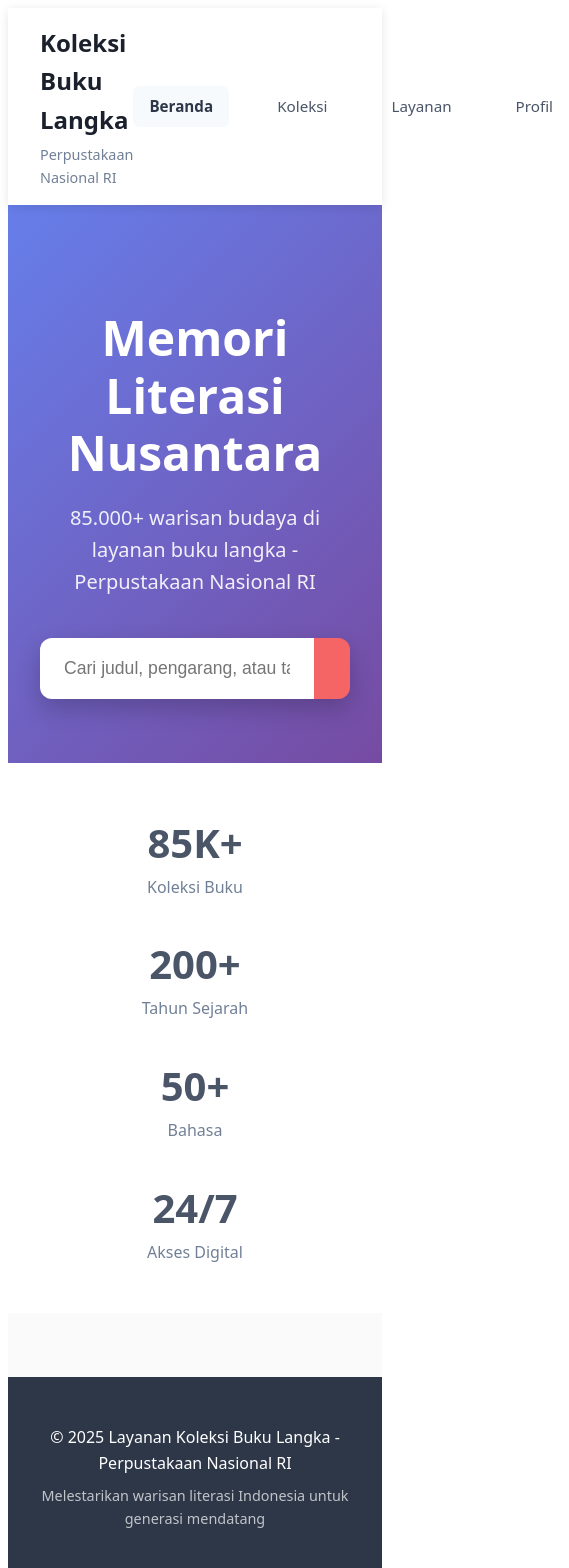
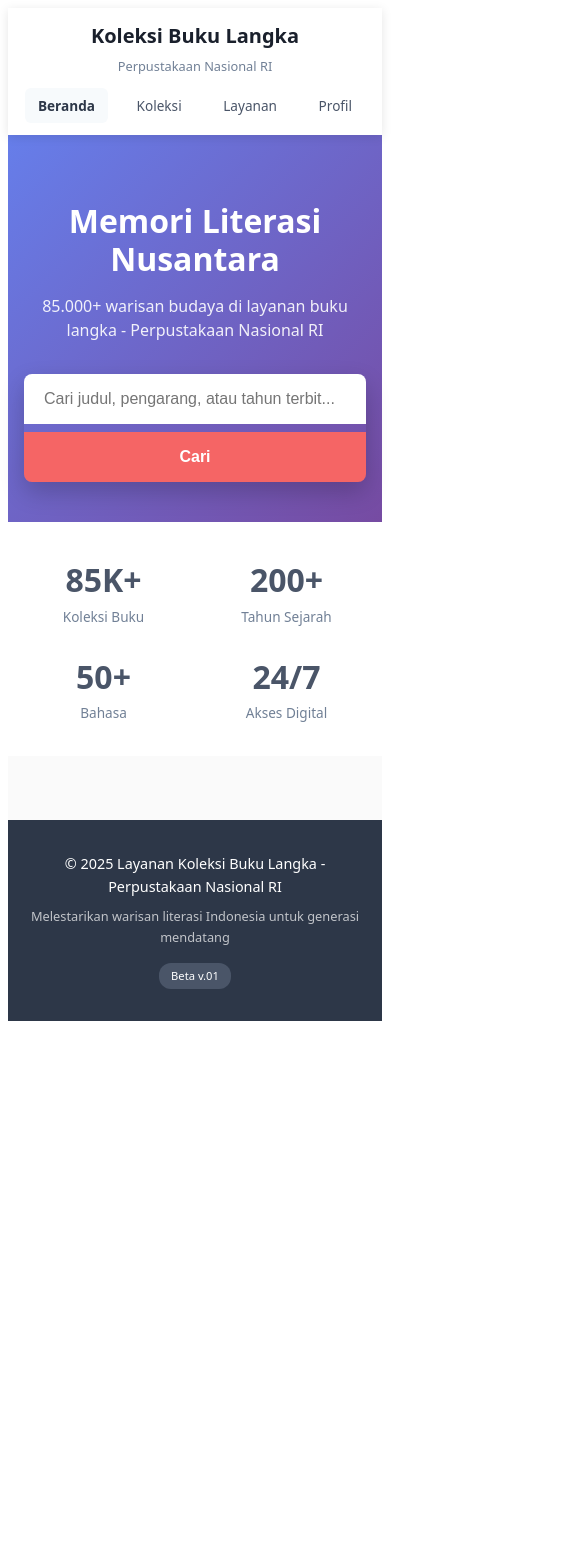
Before and after one commit to aditya-tn/perpustakaan-buku-langka-pusat, a Next.js app: page / in a window 390 px wide. Shown: the top 1568 px of the page, 569 px wide, since content can reach past the window. After the commit the page ends 1029 px from the top, so only its background shows below. Built offline with nearby package versions, Linux system fonts and the light colour scheme.

Commit message:
Update index.js

```diff
--- a/pages/index.js
+++ b/pages/index.js
@@ -9,6 +9,18 @@ export default function Home() {
   const [currentPage, setCurrentPage] = useState(1)
   const [itemsPerPage, setItemsPerPage] = useState(20)
   const [showStats, setShowStats] = useState(true)
+  const [isMobile, setIsMobile] = useState(false)
+
+  // Detect mobile screen
+  useEffect(() => {
+    const checkMobile = () => {
+      setIsMobile(window.innerWidth < 768)
+    }
+
+    checkMobile()
+    window.addEventListener('resize', checkMobile)
+    return () => window.removeEventListener('resize', checkMobile)
+  }, [])
 
   // Hide stats when search results appear
   useEffect(() => {
@@ -115,13 +127,14 @@ export default function Home() {
       <Head>
         <title>Koleksi Buku Langka - Perpustakaan Nasional RI</title>
         <meta name="description" content="Temukan khazanah literatur langka Indonesia dari koleksi Perpustakaan Nasional RI" />
+        <meta name="viewport" content="width=device-width, initial-scale=1" />
       </Head>
 
-      {/* Modern Header */}
+      {/* Modern Header - Responsive */}
       <header style={{
         backgroundColor: 'white',
         boxShadow: '0 2px 10px rgba(0,0,0,0.1)',
-        padding: '1rem 0',
+        padding: isMobile ? '0.75rem 1rem' : '1rem 0',
         position: 'sticky',
         top: 0,
         zIndex: 100
@@ -129,14 +142,16 @@ export default function Home() {
         <div style={{
           maxWidth: '1200px',
           margin: '0 auto',
-          padding: '0 2rem',
+          padding: isMobile ? '0' : '0 2rem',
           display: 'flex',
           justifyContent: 'space-between',
-          alignItems: 'center'
+          alignItems: 'center',
+          flexDirection: isMobile ? 'column' : 'row',
+          gap: isMobile ? '0.75rem' : '0'
         }}>
-          <div>
+          <div style={{ textAlign: isMobile ? 'center' : 'left' }}>
             <h1 style={{
-              fontSize: '1.5rem',
+              fontSize: isMobile ? '1.25rem' : '1.5rem',
               fontWeight: '700',
               color: '#1a202c',
               margin: 0
@@ -144,7 +159,7 @@ export default function Home() {
               Koleksi Buku Langka
             </h1>
             <p style={{
-              fontSize: '0.9rem',
+              fontSize: isMobile ? '0.8rem' : '0.9rem',
               color: '#718096',
               margin: '0.25rem 0 0 0'
             }}>
@@ -152,13 +167,19 @@ export default function Home() {
             </p>
           </div>
 
-          <nav style={{ display: 'flex', gap: '2rem', alignItems: 'center' }}>
+          <nav style={{
+            display: 'flex',
+            gap: isMobile ? '1rem' : '2rem',
+            alignItems: 'center',
+            flexWrap: 'wrap',
+            justifyContent: isMobile ? 'center' : 'flex-end'
+          }}>
             <a href="/" style={{
               color: '#2d3748',
               textDecoration: 'none',
               fontWeight: '600',
-              fontSize: '0.95rem',
-              padding: '0.5rem 1rem',
+              fontSize: isMobile ? '0.85rem' : '0.95rem',
+              padding: isMobile ? '0.4rem 0.8rem' : '0.5rem 1rem',
               borderRadius: '6px',
               backgroundColor: '#f7fafc'
             }}>
@@ -167,8 +188,8 @@ export default function Home() {
             <a href="/koleksi" style={{
               color: '#4a5568',
               textDecoration: 'none',
-              fontSize: '0.95rem',
-              padding: '0.5rem 1rem',
+              fontSize: isMobile ? '0.85rem' : '0.95rem',
+              padding: isMobile ? '0.4rem 0.8rem' : '0.5rem 1rem',
               borderRadius: '6px',
               transition: 'all 0.2s'
             }}>
@@ -177,8 +198,8 @@ export default function Home() {
             <a href="/layanan" style={{
               color: '#4a5568',
               textDecoration: 'none',
-              fontSize: '0.95rem',
-              padding: '0.5rem 1rem',
+              fontSize: isMobile ? '0.85rem' : '0.95rem',
+              padding: isMobile ? '0.4rem 0.8rem' : '0.5rem 1rem',
               borderRadius: '6px',
               transition: 'all 0.2s'
             }}>
@@ -187,8 +208,8 @@ export default function Home() {
             <a href="/profil" style={{
               color: '#4a5568',
               textDecoration: 'none',
-              fontSize: '0.95rem',
-              padding: '0.5rem 1rem',
+              fontSize: isMobile ? '0.85rem' : '0.95rem',
+              padding: isMobile ? '0.4rem 0.8rem' : '0.5rem 1rem',
               borderRadius: '6px',
               transition: 'all 0.2s'
             }}>
@@ -198,16 +219,16 @@ export default function Home() {
         </div>
       </header>
 
-      {/* Modern Hero Section */}
+      {/* Modern Hero Section - Responsive */}
       <section style={{
         background: 'linear-gradient(135deg, #667eea 0%, #764ba2 100%)',
         color: 'white',
-        padding: '4rem 2rem',
+        padding: isMobile ? '2.5rem 1rem' : '4rem 2rem',
         textAlign: 'center'
       }}>
         <div style={{ maxWidth: '800px', margin: '0 auto' }}>
           <h2 style={{
-            fontSize: '3rem',
+            fontSize: isMobile ? '2rem' : '3rem',
             fontWeight: '800',
             marginBottom: '1rem',
             lineHeight: '1.2'
@@ -215,10 +236,11 @@ export default function Home() {
             Memori Literasi Nusantara
           </h2>
           <p style={{
-            fontSize: '1.25rem',
-            marginBottom: '2.5rem',
+            fontSize: isMobile ? '1rem' : '1.25rem',
+            marginBottom: isMobile ? '2rem' : '2.5rem',
             opacity: 0.9,
-            fontWeight: '300'
+            fontWeight: '300',
+            lineHeight: '1.5'
           }}>
             85.000+ warisan budaya di layanan buku langka - Perpustakaan Nasional RI
           </p>
@@ -226,8 +248,9 @@ export default function Home() {
           <form onSubmit={handleSearch} style={{ maxWidth: '600px', margin: '0 auto' }}>
             <div style={{
               display: 'flex',
-              gap: '0',
-              borderRadius: '12px',
+              flexDirection: isMobile ? 'column' : 'row',
+              gap: isMobile ? '0.5rem' : '0',
+              borderRadius: isMobile ? '8px' : '12px',
               overflow: 'hidden',
               boxShadow: '0 10px 25px rgba(0,0,0,0.2)'
             }}>
@@ -238,9 +261,9 @@ export default function Home() {
                 placeholder="Cari judul, pengarang, atau tahun terbit..."
                 style={{
                   flex: 1,
-                  padding: '1.25rem 1.5rem',
+                  padding: isMobile ? '1rem 1.25rem' : '1.25rem 1.5rem',
                   border: 'none',
-                  fontSize: '1.1rem',
+                  fontSize: isMobile ? '1rem' : '1.1rem',
                   outline: 'none'
                 }}
               />
@@ -250,12 +273,13 @@ export default function Home() {
                 style={{
                   backgroundColor: '#f56565',
                   color: 'white',
-                  padding: '0 2.5rem',
+                  padding: isMobile ? '1rem 1.5rem' : '0 2.5rem',
                   border: 'none',
-                  fontSize: '1.1rem',
+                  fontSize: isMobile ? '1rem' : '1.1rem',
                   fontWeight: '600',
                   cursor: 'pointer',
-                  transition: 'all 0.2s'
+                  transition: 'all 0.2s',
+                  minWidth: isMobile ? 'auto' : '120px'
                 }}
               >
                 {loading ? '🔍' : 'Cari'}
@@ -265,11 +289,11 @@ export default function Home() {
         </div>
       </section>
 
-      {/* Stats Section dengan Smooth Transition */}
+      {/* Stats Section dengan Smooth Transition - Responsive */}
       {showStats && (
         <section style={{
           backgroundColor: 'white',
-          padding: '3rem 2rem',
+          padding: isMobile ? '2rem 1rem' : '3rem 2rem',
           transition: 'all 0.3s ease-in-out',
           opacity: showStats ? 1 : 0,
           transform: showStats ? 'translateY(0)' : 'translateY(-20px)'
@@ -278,49 +302,50 @@ export default function Home() {
             maxWidth: '1200px',
             margin: '0 auto',
             display: 'grid',
-            gridTemplateColumns: 'repeat(auto-fit, minmax(200px, 1fr))',
-            gap: '2rem',
+            gridTemplateColumns: isMobile ? 'repeat(2, 1fr)' : 'repeat(auto-fit, minmax(200px, 1fr))',
+            gap: isMobile ? '1.5rem' : '2rem',
             textAlign: 'center'
           }}>
             <div>
-              <div style={{ fontSize: '2.5rem', fontWeight: '800', color: '#4a5568' }}>85K+</div>
-              <div style={{ color: '#718096', fontWeight: '500' }}>Koleksi Buku</div>
+              <div style={{ fontSize: isMobile ? '2rem' : '2.5rem', fontWeight: '800', color: '#4a5568' }}>85K+</div>
+              <div style={{ color: '#718096', fontWeight: '500', fontSize: isMobile ? '0.85rem' : '1rem' }}>Koleksi Buku</div>
             </div>
             <div>
-              <div style={{ fontSize: '2.5rem', fontWeight: '800', color: '#4a5568' }}>200+</div>
-              <div style={{ color: '#718096', fontWeight: '500' }}>Tahun Sejarah</div>
+              <div style={{ fontSize: isMobile ? '2rem' : '2.5rem', fontWeight: '800', color: '#4a5568' }}>200+</div>
+              <div style={{ color: '#718096', fontWeight: '500', fontSize: isMobile ? '0.85rem' : '1rem' }}>Tahun Sejarah</div>
             </div>
             <div>
-              <div style={{ fontSize: '2.5rem', fontWeight: '800', color: '#4a5568' }}>50+</div>
-              <div style={{ color: '#718096', fontWeight: '500' }}>Bahasa</div>
+              <div style={{ fontSize: isMobile ? '2rem' : '2.5rem', fontWeight: '800', color: '#4a5568' }}>50+</div>
+              <div style={{ color: '#718096', fontWeight: '500', fontSize: isMobile ? '0.85rem' : '1rem' }}>Bahasa</div>
             </div>
             <div>
-              <div style={{ fontSize: '2.5rem', fontWeight: '800', color: '#4a5568' }}>24/7</div>
-              <div style={{ color: '#718096', fontWeight: '500' }}>Akses Digital</div>
+              <div style={{ fontSize: isMobile ? '2rem' : '2.5rem', fontWeight: '800', color: '#4a5568' }}>24/7</div>
+              <div style={{ color: '#718096', fontWeight: '500', fontSize: isMobile ? '0.85rem' : '1rem' }}>Akses Digital</div>
             </div>
           </div>
         </section>
       )}
 
-      {/* Search Results - Modern Design */}
+      {/* Search Results - Modern Design & Responsive */}
       {searchResults.length > 0 && (
         <section style={{
           maxWidth: '1400px',
-          margin: '3rem auto',
-          padding: '0 2rem',
+          margin: isMobile ? '2rem auto' : '3rem auto',
+          padding: isMobile ? '0 1rem' : '0 2rem',
           animation: 'fadeInUp 0.5s ease-out'
         }}>
           <div style={{
             display: 'flex',
             justifyContent: 'space-between',
-            alignItems: 'center',
+            alignItems: isMobile ? 'flex-start' : 'center',
             marginBottom: '2rem',
             flexWrap: 'wrap',
-            gap: '1rem'
+            gap: '1rem',
+            flexDirection: isMobile ? 'column' : 'row'
           }}>
             <div>
               <h3 style={{
-                fontSize: '1.75rem',
+                fontSize: isMobile ? '1.5rem' : '1.75rem',
                 fontWeight: '700',
                 color: '#2d3748',
                 margin: 0
@@ -329,24 +354,37 @@ export default function Home() {
               </h3>
               <p style={{
                 color: '#718096',
-                margin: '0.5rem 0 0 0'
+                margin: '0.5rem 0 0 0',
+                fontSize: isMobile ? '0.9rem' : '1rem'
               }}>
                 {searchResults.length} buku ditemukan
               </p>
             </div>
 
-            <div style={{ display: 'flex', alignItems: 'center', gap: '1rem' }}>
-              <span style={{ fontSize: '0.9rem', color: '#4a5568', fontWeight: '500' }}>Tampilkan:</span>
+            <div style={{
+              display: 'flex',
+              alignItems: 'center',
+              gap: '1rem',
+              flexWrap: 'wrap'
+            }}>
+              <span style={{
+                fontSize: isMobile ? '0.8rem' : '0.9rem',
+                color: '#4a5568',
+                fontWeight: '500'
+              }}>
+                Tampilkan:
+              </span>
               <select
                 value={itemsPerPage}
                 onChange={handleItemsPerPageChange}
                 style={{
-                  padding: '0.5rem 1rem',
+                  padding: isMobile ? '0.4rem 0.8rem' : '0.5rem 1rem',
                   border: '1px solid #e2e8f0',
                   borderRadius: '8px',
                   backgroundColor: 'white',
-                  fontSize: '0.9rem',
-                  outline: 'none'
+                  fontSize: isMobile ? '0.8rem' : '0.9rem',
+                  outline: 'none',
+                  minWidth: isMobile ? '140px' : 'auto'
                 }}
               >
                 <option value={20}>20 per halaman</option>
@@ -359,9 +397,9 @@ export default function Home() {
           {/* Pagination Info */}
           <div style={{
             marginBottom: '2rem',
-            fontSize: '0.9rem',
+            fontSize: isMobile ? '0.8rem' : '0.9rem',
             color: '#718096',
-            padding: '1rem',
+            padding: isMobile ? '0.75rem' : '1rem',
             backgroundColor: '#f7fafc',
             borderRadius: '8px'
           }}>
@@ -369,17 +407,17 @@ export default function Home() {
             {totalPages > 1 && ` • Halaman ${currentPage} dari ${totalPages}`}
           </div>
 
-          {/* Modern Book Grid */}
+          {/* Modern Book Grid - Responsive */}
           <div style={{
             display: 'grid',
-            gridTemplateColumns: 'repeat(auto-fill, minmax(350px, 1fr))',
-            gap: '1.5rem',
+            gridTemplateColumns: isMobile ? '1fr' : 'repeat(auto-fill, minmax(350px, 1fr))',
+            gap: isMobile ? '1rem' : '1.5rem',
             marginBottom: '3rem'
           }}>
             {currentItems.map((book) => (
               <div key={book.id} style={{
                 backgroundColor: 'white',
-                padding: '1.5rem',
+                padding: isMobile ? '1.25rem' : '1.5rem',
                 borderRadius: '12px',
                 boxShadow: '0 2px 8px rgba(0,0,0,0.08)',
                 border: '1px solid #f0f0f0',
@@ -390,27 +428,38 @@ export default function Home() {
                   fontWeight: '600',
                   color: '#2d3748',
                   marginBottom: '0.75rem',
-                  fontSize: '1.1rem',
+                  fontSize: isMobile ? '1rem' : '1.1rem',
                   lineHeight: '1.4'
                 }}>
                   {book.judul}
                 </h4>
 
                 <div style={{ marginBottom: '1rem' }}>
-                  <div style={{ fontSize: '0.9rem', color: '#4a5568', marginBottom: '0.25rem' }}>
+                  <div style={{
+                    fontSize: isMobile ? '0.8rem' : '0.9rem',
+                    color: '#4a5568',
+                    marginBottom: '0.25rem'
+                  }}>
                     <strong>Pengarang:</strong> {book.pengarang || 'Tidak diketahui'}
                   </div>
-                  <div style={{ fontSize: '0.9rem', color: '#4a5568', marginBottom: '0.25rem' }}>
+                  <div style={{
+                    fontSize: isMobile ? '0.8rem' : '0.9rem',
+                    color: '#4a5568',
+                    marginBottom: '0.25rem'
+                  }}>
                     <strong>Tahun:</strong> {book.tahun_terbit || 'Tidak diketahui'}
                   </div>
-                  <div style={{ fontSize: '0.9rem', color: '#4a5568' }}>
+                  <div style={{
+                    fontSize: isMobile ? '0.8rem' : '0.9rem',
+                    color: '#4a5568'
+                  }}>
                     <strong>Penerbit:</strong> {book.penerbit || 'Tidak diketahui'}
                   </div>
                 </div>
 
                 {book.deskripsi_fisik && (
                   <p style={{
-                    fontSize: '0.85rem',
+                    fontSize: isMobile ? '0.75rem' : '0.85rem',
                     color: '#718096',
                     marginTop: '0.75rem',
                     lineHeight: '1.5',
@@ -420,7 +469,7 @@ export default function Home() {
                   </p>
                 )}
 
-                {/* Modern Action Buttons */}
+                {/* Modern Action Buttons - Responsive */}
                 <div style={{
                   marginTop: '1.25rem',
                   display: 'flex',
@@ -435,10 +484,10 @@ export default function Home() {
                       style={{
                         backgroundColor: '#4299e1',
                         color: 'white',
-                        padding: '0.5rem 1rem',
+                        padding: isMobile ? '0.4rem 0.8rem' : '0.5rem 1rem',
                         borderRadius: '6px',
                         textDecoration: 'none',
-                        fontSize: '0.85rem',
+                        fontSize: isMobile ? '0.75rem' : '0.85rem',
                         fontWeight: '500',
                         transition: 'all 0.2s'
                       }}
@@ -455,10 +504,10 @@ export default function Home() {
                       style={{
                         backgroundColor: '#48bb78',
                         color: 'white',
-                        padding: '0.5rem 1rem',
+                        padding: isMobile ? '0.4rem 0.8rem' : '0.5rem 1rem',
                         borderRadius: '6px',
                         textDecoration: 'none',
-                        fontSize: '0.85rem',
+                        fontSize: isMobile ? '0.75rem' : '0.85rem',
                         fontWeight: '500',
                         transition: 'all 0.2s'
                       }}
@@ -471,26 +520,28 @@ export default function Home() {
             ))}
           </div>
 
-          {/* Pagination Controls - Modern */}
+          {/* Pagination Controls - Modern & Responsive */}
           {totalPages > 1 && (
             <div style={{
               display: 'flex',
               justifyContent: 'center',
               alignItems: 'center',
               gap: '0.5rem',
-              marginTop: '3rem'
+              marginTop: '3rem',
+              flexWrap: 'wrap'
             }}>
               <button
                 onClick={() => paginate(1)}
                 disabled={currentPage === 1}
                 style={{
-                  padding: '0.75rem 1rem',
+                  padding: isMobile ? '0.5rem 0.75rem' : '0.75rem 1rem',
                   border: '1px solid #e2e8f0',
                   backgroundColor: currentPage === 1 ? '#f7fafc' : 'white',
                   color: currentPage === 1 ? '#a0aec0' : '#4a5568',
                   borderRadius: '8px',
                   cursor: currentPage === 1 ? 'not-allowed' : 'pointer',
-                  fontWeight: '500'
+                  fontWeight: '500',
+                  fontSize: isMobile ? '0.8rem' : '1rem'
                 }}
               >
                 ⏮️
@@ -500,29 +551,30 @@ export default function Home() {
                 onClick={() => paginate(currentPage - 1)}
                 disabled={currentPage === 1}
                 style={{
-                  padding: '0.75rem 1rem',
+                  padding: isMobile ? '0.5rem 0.75rem' : '0.75rem 1rem',
                   border: '1px solid #e2e8f0',
                   backgroundColor: currentPage === 1 ? '#f7fafc' : 'white',
                   color: currentPage === 1 ? '#a0aec0' : '#4a5568',
                   borderRadius: '8px',
                   cursor: currentPage === 1 ? 'not-allowed' : 'pointer',
-                  fontWeight: '500'
+                  fontWeight: '500',
+                  fontSize: isMobile ? '0.8rem' : '1rem'
                 }}
               >
                 ◀️
               </button>
 
               {/* Page Numbers */}
-              {Array.from({ length: Math.min(5, totalPages) }, (_, i) => {
+              {Array.from({ length: Math.min(isMobile ? 3 : 5, totalPages) }, (_, i) => {
                 let pageNumber
-                if (totalPages <= 5) {
+                if (totalPages <= (isMobile ? 3 : 5)) {
                   pageNumber = i + 1
-                } else if (currentPage <= 3) {
+                } else if (currentPage <= (isMobile ? 2 : 3)) {
                   pageNumber = i + 1
-                } else if (currentPage >= totalPages - 2) {
-                  pageNumber = totalPages - 4 + i
+                } else if (currentPage >= totalPages - (isMobile ? 1 : 2)) {
+                  pageNumber = totalPages - (isMobile ? 2 : 4) + i
                 } else {
-                  pageNumber = currentPage - 2 + i
+                  pageNumber = currentPage - (isMobile ? 1 : 2) + i
                 }
 
                 return (
@@ -530,14 +582,15 @@ export default function Home() {
                     key={pageNumber}
                     onClick={() => paginate(pageNumber)}
                     style={{
-                      padding: '0.75rem 1rem',
+                      padding: isMobile ? '0.5rem 0.75rem' : '0.75rem 1rem',
                       border: '1px solid #e2e8f0',
                       backgroundColor: currentPage === pageNumber ? '#4299e1' : 'white',
                       color: currentPage === pageNumber ? 'white' : '#4a5568',
                       borderRadius: '8px',
                       cursor: 'pointer',
                       fontWeight: '500',
-                      minWidth: '3rem'
+                      minWidth: isMobile ? '2.5rem' : '3rem',
+                      fontSize: isMobile ? '0.8rem' : '1rem'
                     }}
                   >
                     {pageNumber}
@@ -549,13 +602,14 @@ export default function Home() {
                 onClick={() => paginate(currentPage + 1)}
                 disabled={currentPage === totalPages}
                 style={{
-                  padding: '0.75rem 1rem',
+                  padding: isMobile ? '0.5rem 0.75rem' : '0.75rem 1rem',
                   border: '1px solid #e2e8f0',
                   backgroundColor: currentPage === totalPages ? '#f7fafc' : 'white',
                   color: currentPage === totalPages ? '#a0aec0' : '#4a5568',
                   borderRadius: '8px',
                   cursor: currentPage === totalPages ? 'not-allowed' : 'pointer',
-                  fontWeight: '500'
+                  fontWeight: '500',
+                  fontSize: isMobile ? '0.8rem' : '1rem'
                 }}
               >
                 ▶️
@@ -565,13 +619,14 @@ export default function Home() {
                 onClick={() => paginate(totalPages)}
                 disabled={currentPage === totalPages}
                 style={{
-                  padding: '0.75rem 1rem',
+                  padding: isMobile ? '0.5rem 0.75rem' : '0.75rem 1rem',
                   border: '1px solid #e2e8f0',
                   backgroundColor: currentPage === totalPages ? '#f7fafc' : 'white',
                   color: currentPage === totalPages ? '#a0aec0' : '#4a5568',
                   borderRadius: '8px',
                   cursor: currentPage === totalPages ? 'not-allowed' : 'pointer',
-                  fontWeight: '500'
+                  fontWeight: '500',
+                  fontSize: isMobile ? '0.8rem' : '1rem'
                 }}
               >
                 ⏭️
@@ -581,11 +636,11 @@ export default function Home() {
         </section>
       )}
 
-      {/* Modern Footer */}
+      {/* Modern Footer dengan Version */}
       <footer style={{
         backgroundColor: '#2d3748',
         color: 'white',
-        padding: '3rem 2rem',
+        padding: isMobile ? '2rem 1rem' : '3rem 2rem',
         marginTop: '4rem'
       }}>
         <div style={{
@@ -593,12 +648,25 @@ export default function Home() {
           margin: '0 auto',
           textAlign: 'center'
         }}>
-          <p style={{ margin: 0, fontSize: '1rem' }}>
+          <p style={{ margin: 0, fontSize: isMobile ? '0.9rem' : '1rem' }}>
             &copy; 2025 Layanan Koleksi Buku Langka - Perpustakaan Nasional RI
           </p>
-          <p style={{ margin: '0.5rem 0 0 0', fontSize: '0.9rem', opacity: 0.7 }}>
+          <p style={{ margin: '0.5rem 0 0 0', fontSize: isMobile ? '0.8rem' : '0.9rem', opacity: 0.7 }}>
             Melestarikan warisan literasi Indonesia untuk generasi mendatang
           </p>
+          {/* Version Badge */}
+          <div style={{
+            marginTop: '1rem',
+            display: 'inline-block',
+            backgroundColor: '#4a5568',
+            color: 'white',
+            padding: '0.25rem 0.75rem',
+            borderRadius: '12px',
+            fontSize: isMobile ? '0.7rem' : '0.8rem',
+            fontWeight: '500'
+          }}>
+            Beta v.01
+          </div>
         </div>
       </footer>
 
```
